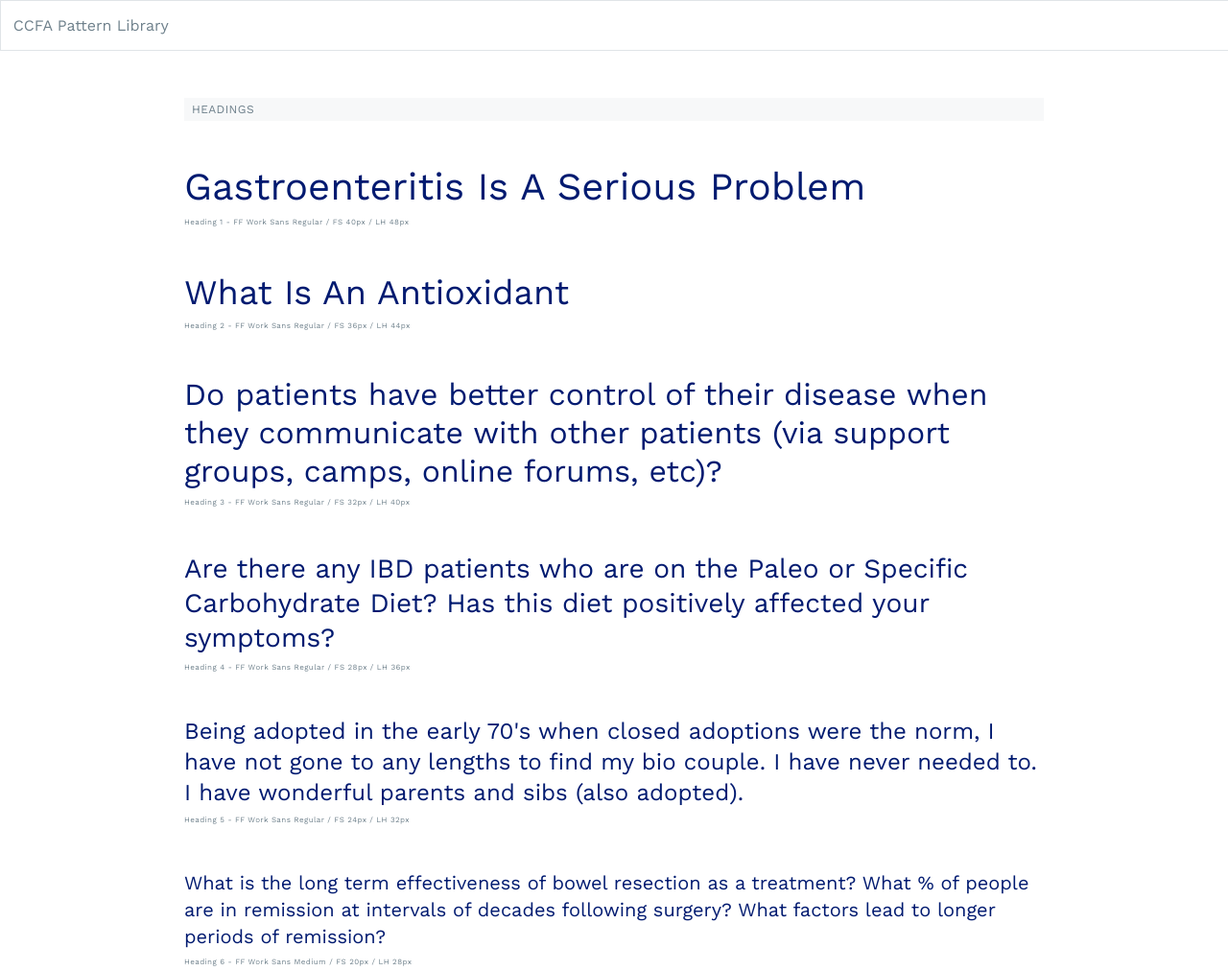
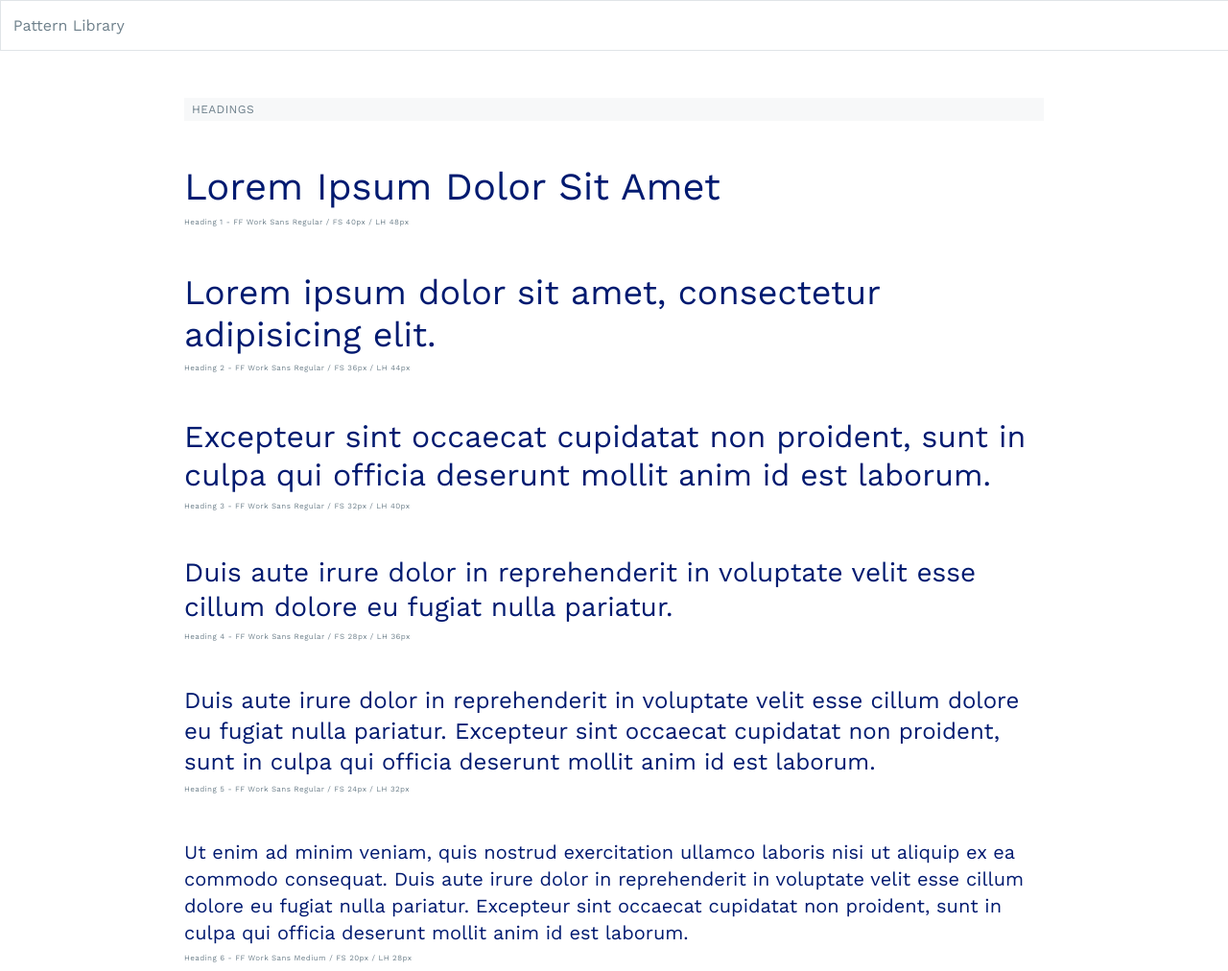
Before and after one commit to russpate/pattern-library, a plain HTML site: page index.html in a window 1280 px wide. Shown: the top 1012 px of the page at 96% size. Drawn offline with nearby package versions, Linux system fonts and the light colour scheme.

Commit message:
content update

```diff
--- a/index.html
+++ b/index.html
@@ -4,41 +4,41 @@
     <meta name="name" content="content">
     <link href="https://fonts.googleapis.com/css?family=Work+Sans" rel="stylesheet">
     <link rel="stylesheet" href="css/style.css" media="screen" title="no title">
-    <title>CCFA Stylesheet</title>
+    <title>Sample Stylesheet</title>
   </head>
   <body>
     <header>
-      <h1>CCFA Pattern Library</h1>
+      <h1>Pattern Library</h1>
     </header>
     <div class="container">
       <section class="typography-section wrap flex">
         <div class="title">headings</div>
           <div class="block">
-            <h1>Gastroenteritis Is A Serious Problem</h1>
+            <h1>Lorem Ipsum Dolor Sit Amet</h1>
 
             <span>Heading 1 - FF Work Sans Regular / FS 40px / LH 48px</span>
           </div>
           <div class="block">
-            <h2>What Is An Antioxidant</h2>
+            <h2>Lorem ipsum dolor sit amet, consectetur adipisicing elit.</h2>
 
             <span>Heading 2 - FF Work Sans Regular / FS 36px / LH 44px</span>
           </div>
           <div class="block">
-            <h3>Do patients have better control of their disease when they communicate with other patients (via support groups, camps, online forums, etc)? </h3>
+            <h3>Excepteur sint occaecat cupidatat non proident, sunt in culpa qui officia deserunt mollit anim id est laborum. </h3>
 
             <span>Heading 3 - FF Work Sans Regular / FS 32px / LH 40px</span>
           </div>
           <div class="block">
-            <h4>Are there any IBD patients who are on the Paleo or Specific Carbohydrate Diet? Has this diet positively affected your symptoms? </h4>
+            <h4>Duis aute irure dolor in reprehenderit in voluptate velit esse cillum dolore eu fugiat nulla pariatur.</h4>
 
             <span>Heading 4 - FF Work Sans Regular / FS 28px / LH 36px</span>
           </div>
           <div class="block">
-            <h5>Being adopted in the early 70's when closed adoptions were the norm, I have not gone to any lengths to find my bio couple. I have never needed to. I have wonderful parents and sibs (also adopted). </h5>
+            <h5>Duis aute irure dolor in reprehenderit in voluptate velit esse cillum dolore eu fugiat nulla pariatur. Excepteur sint occaecat cupidatat non proident, sunt in culpa qui officia deserunt mollit anim id est laborum. </h5>
             <span>Heading 5 - FF Work Sans Regular / FS 24px / LH 32px</span>
           </div>
           <div class="block">
-            <h6>	What is the long term effectiveness of bowel resection as a treatment? What % of people are in remission at intervals of decades following surgery? What factors lead to longer periods of remission? </h6>
+            <h6>Ut enim ad minim veniam, quis nostrud exercitation ullamco laboris nisi ut aliquip ex ea commodo consequat. Duis aute irure dolor in reprehenderit in voluptate velit esse cillum dolore eu fugiat nulla pariatur. Excepteur sint occaecat cupidatat non proident, sunt in culpa qui officia deserunt mollit anim id est laborum. </h6>
 
             <span>Heading 6 - FF Work Sans Medium / FS 20px / LH 28px</span>
           </div>
```
